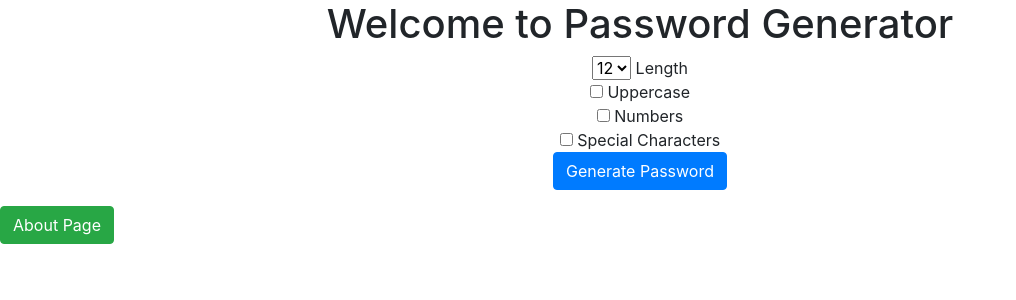
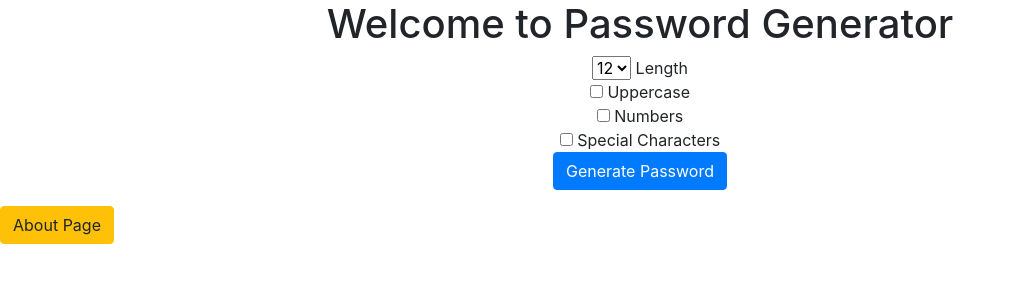
Before and after one commit to syedsyed1997/django-passwordGenerator, a Django app: page / in a window 1280 px wide. Shown: the top 300 px of the page, without its empty margins (0-1016 px from the left). Run offline with Django 3.2, Linux system fonts and the light colour scheme; some libraries are stand-ins or nearby versions.

Commit message:
second cahnges

```diff
--- a/password_generator/pg_app/templates/pg_app/home.html
+++ b/password_generator/pg_app/templates/pg_app/home.html
@@ -34,4 +34,4 @@
 </form>
 
 </div>
-<a class="btn btn-success " href="{% url 'about' %}">About Page</a>
+<a class="btn btn-warning" href="{% url 'about' %}">About Page</a>
```
